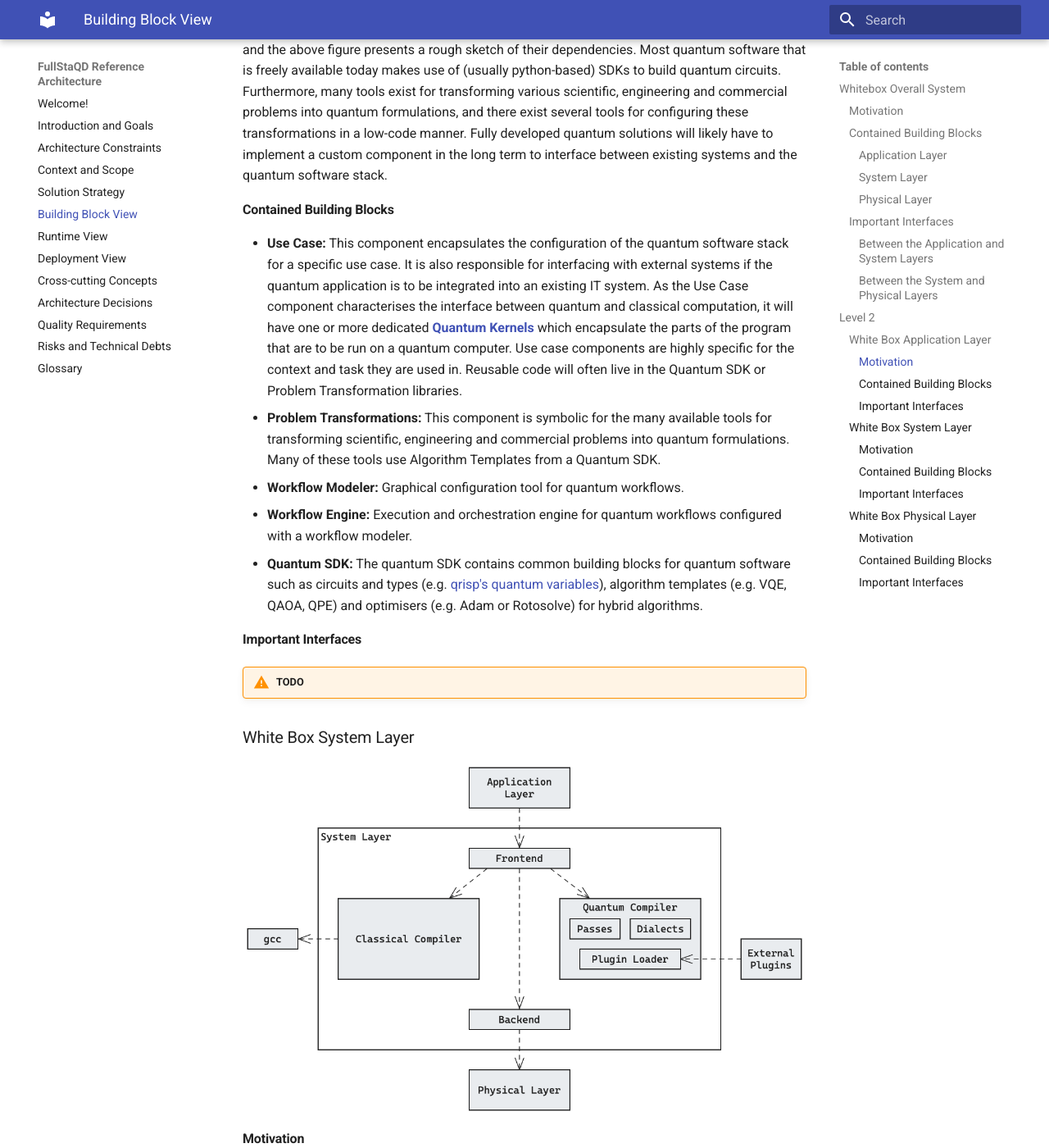
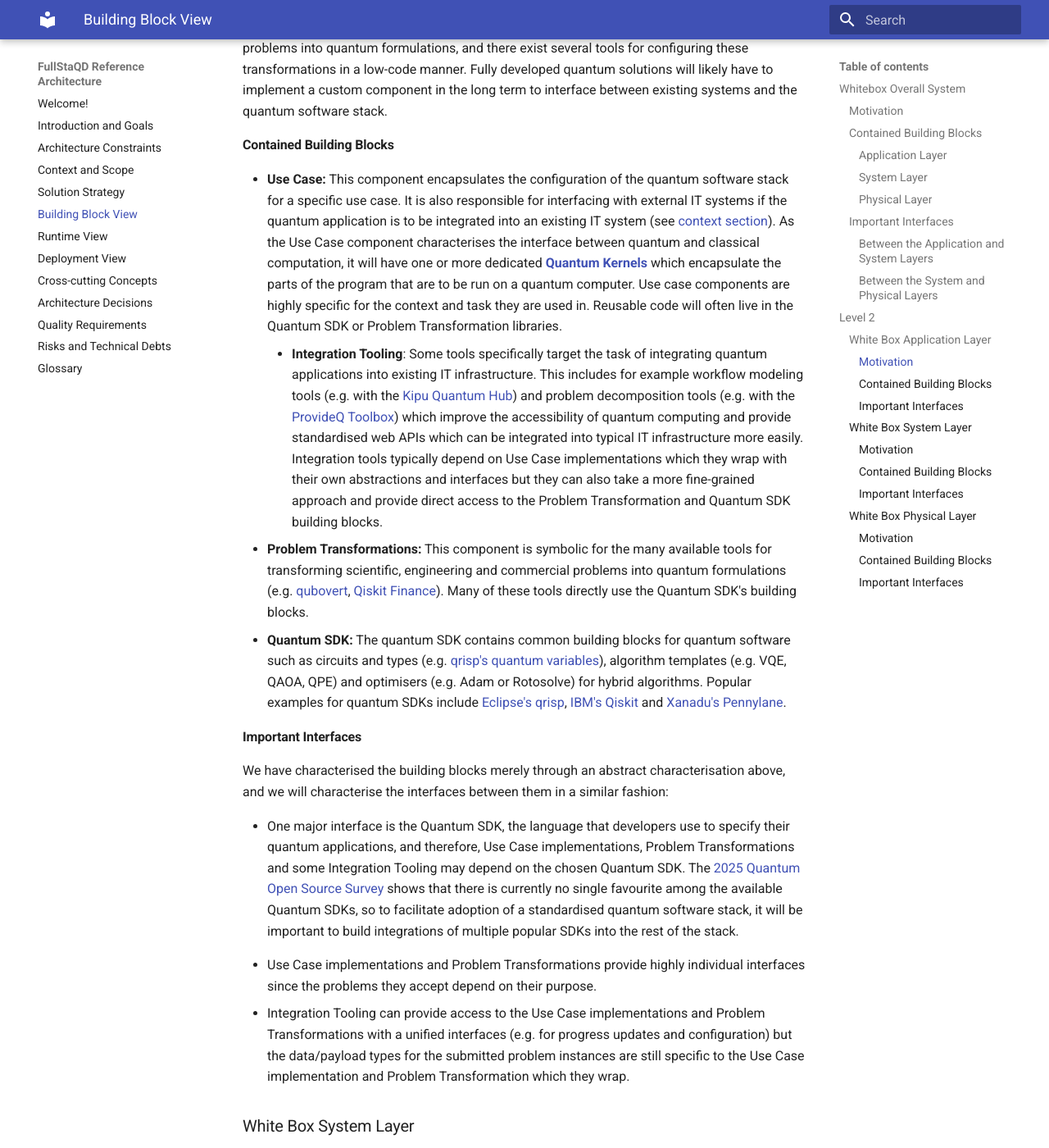
Before and after one commit to FullStaQD/architecture, an MkDocs documentation site: the page built from docs/05_building_block_view.md, in a window 1280 px wide and 1400 px high, scrolled down 3997 px. Shown: the whole window at 82% size. Built offline with MkDocs 1.6.1 and Material for MkDocs 9.7.7, drawn with Linux system fonts in a browser that asks for light colours.

Commit message:
docs(building-blocks): update application layer, describe interfaces

```diff
--- a/docs/05_building_block_view.md
+++ b/docs/05_building_block_view.md
@@ -157,8 +157,8 @@
 
 - **Use Case:** This component encapsulates the configuration of the quantum
   software stack for a specific use case.
-  It is also responsible for interfacing with external systems if the quantum
-  application is to be integrated into an existing IT system.
+  It is also responsible for interfacing with external IT systems if the quantum
+  application is to be integrated into an existing IT system (see [context section](./03_context_and_scope.md)).
   As the Use Case component characterises the interface between quantum and
   classical computation, it will have one or more dedicated
   [**Quantum Kernels**](./12_glossary.md#quantum-kernel) which encapsulate the
@@ -167,22 +167,55 @@
   in.
   Reusable code will often live in the Quantum SDK or Problem Transformation
   libraries.
+    - **Integration Tooling**: Some tools specifically target the task of
+      integrating quantum applications into existing IT infrastructure.
+      This includes for example workflow modeling tools (e.g. with the
+      [Kipu Quantum Hub](https://docs.hub.kipu-quantum.com)) and problem
+      decomposition tools (e.g. with the
+      [ProvideQ Toolbox](https://tva.kastel.kit.edu/english/research_177.php))
+      which improve the accessibility of quantum computing and provide
+      standardised web APIs which can be integrated into typical IT infrastructure
+      more easily.
+      Integration tools typically depend on Use Case implementations which they
+      wrap with their own abstractions and interfaces but they can also take a
+      more fine-grained approach and provide direct access to the Problem
+      Transformation and Quantum SDK building blocks.
 - **Problem Transformations:** This component is symbolic for the many
   available tools for transforming scientific, engineering and commercial
-  problems into quantum formulations.
-  Many of these tools use Algorithm Templates from a Quantum SDK.
-- **Workflow Modeler:** Graphical configuration tool for quantum workflows.
-- **Workflow Engine:** Execution and orchestration engine for quantum workflows
-  configured with a workflow modeler.
+  problems into quantum formulations (e.g.
+  [qubovert](https://qubovert.readthedocs.io/en/latest/),
+  [Qiskit Finance](https://github.com/qiskit-community/qiskit-finance)).
+  Many of these tools directly use the Quantum SDK's building blocks.
 - **Quantum SDK:** The quantum SDK contains common building blocks for quantum
   software such as circuits and types (e.g.
   [qrisp's quantum variables](https://qrisp.eu/reference/Core/index.html#quantumvariable)),
   algorithm templates (e.g. VQE, QAOA, QPE) and optimisers (e.g. Adam or
   Rotosolve) for hybrid algorithms.
+  Popular examples for quantum SDKs include [Eclipse's qrisp](https://qrisp.eu),
+  [IBM's Qiskit](https://github.com/Qiskit/qiskit) and
+  [Xanadu's Pennylane](https://pennylane.ai).
 
 #### Important Interfaces
+We have characterised the building blocks merely through an abstract
+characterisation above, and we will characterise the interfaces between them in
+a similar fashion:
 
-!!! warning "TODO"
+* One major interface is the Quantum SDK, the language that developers use to
+  specify their quantum applications, and therefore, Use Case implementations,
+  Problem Transformations and some Integration Tooling may depend on the chosen
+  Quantum SDK.
+  The [2025 Quantum Open Source Survey](https://unitaryfoundation.github.io/survey-2025/#Software)
+  shows that there is currently no single favourite among the available
+  Quantum SDKs, so to facilitate adoption of a standardised quantum software
+  stack, it will be important to build integrations of multiple popular SDKs
+  into the rest of the stack.
+<!-- TODO: quantum sdk to sys layer -->
+* Use Case implementations and Problem Transformations provide highly individual
+  interfaces since the problems they accept depend on their purpose.
+* Integration Tooling can provide access to the Use Case implementations and
+  Problem Transformations with a unified interfaces (e.g. for progress updates
+  and configuration) but the data/payload types for the submitted problem
+  instances are still specific to the Use Case implementation and Problem Transformation which they wrap.
 
 ### White Box System Layer {#_white_box_sys_layer}
 
```
Also changed, not shown: docs/images/Building-Blocks-L2-Application-Layer.excalidraw.png.
